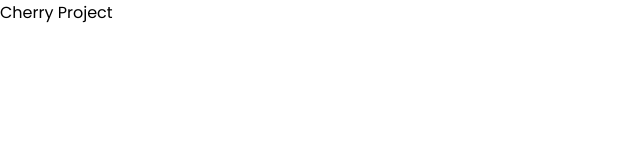
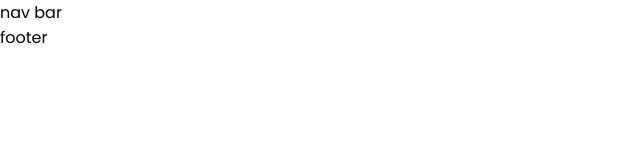
Before and after one commit to JingyiNiu/react-cherry-project, a React (Create React App) app: page / in a window 1280 px wide. Shown: the top 160 px of the page, without its empty margins (0-640 px from the left). Built offline with nearby package versions, Linux system fonts and the light colour scheme.

Commit message:
add nav and footer to app component

```diff
--- a/src/App.tsx
+++ b/src/App.tsx
@@ -1,10 +1,15 @@
-import React from 'react';
-import logo from './logo.svg';
-import './App.css';
+import React from "react";
+import Nav from "./components/nav/nav.component";
+import Footer from "./components/footer/footer.component";
+
+import "./App.css";
 
 function App() {
   return (
-    <div>Cherry Project</div>
+    <div>
+      <Nav />
+      <Footer />
+    </div>
   );
 }
 
--- a/src/components/footer/footer.component.tsx
+++ b/src/components/footer/footer.component.tsx
@@ -0,0 +1,9 @@
+import React from "react";
+
+import "./footer.style.css";
+
+const Footer = () => {
+  return <div>footer</div>;
+};
+
+export default Footer;
--- a/src/components/nav/nav.component.tsx
+++ b/src/components/nav/nav.component.tsx
@@ -0,0 +1,9 @@
+import React from "react";
+
+import "./nav.style.css";
+
+const Nav = () => {
+  return <div>nav bar</div>;
+};
+
+export default Nav;
```
Also changed, not shown: src/pages/home/home.page.tsx (added, +9 -0 lines), src/pages/products/products.page.tsx (+9 -0 lines), src/pages/home/home.style.css (added), src/pages/homepage/homepage.page.tsx (deleted).
